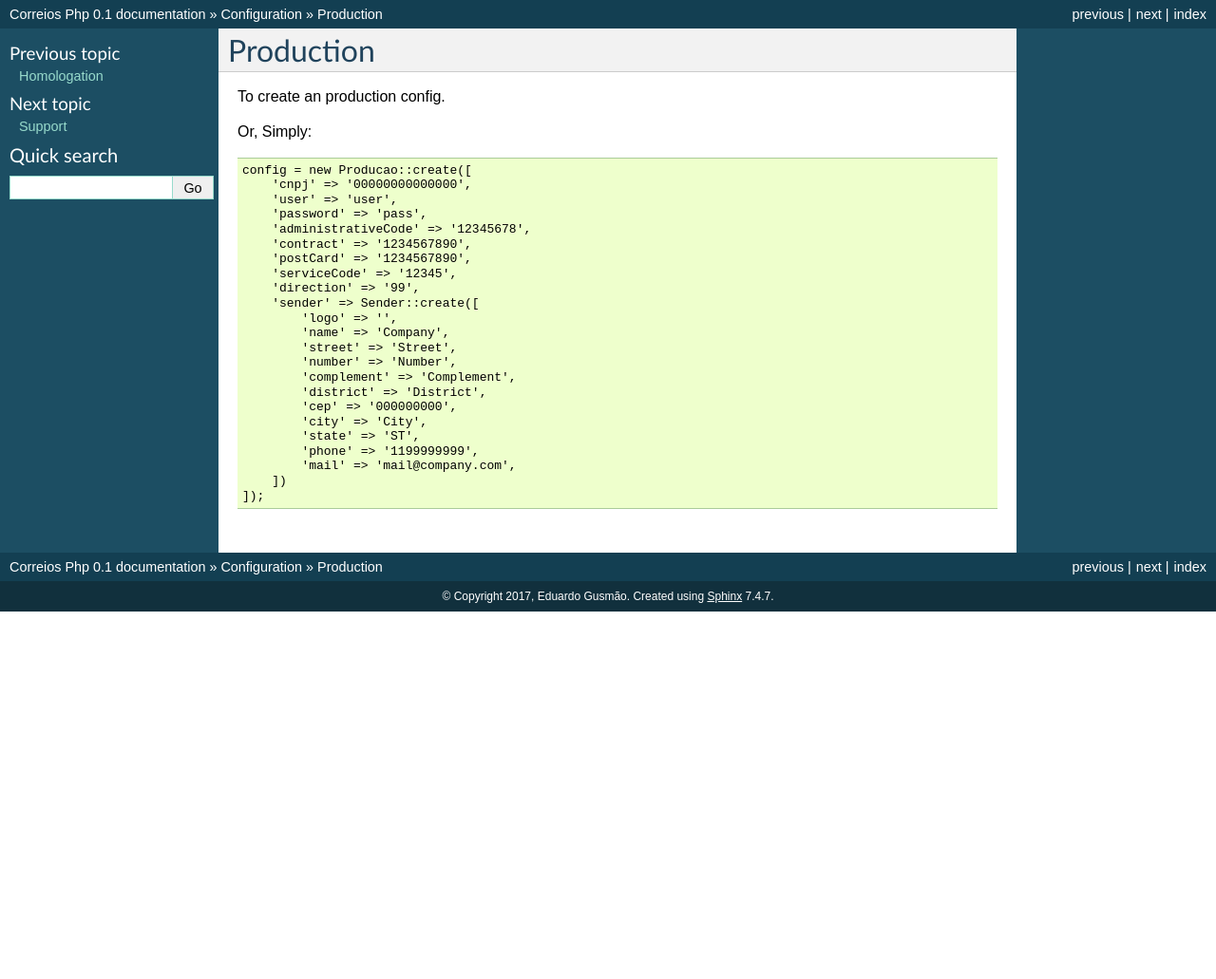
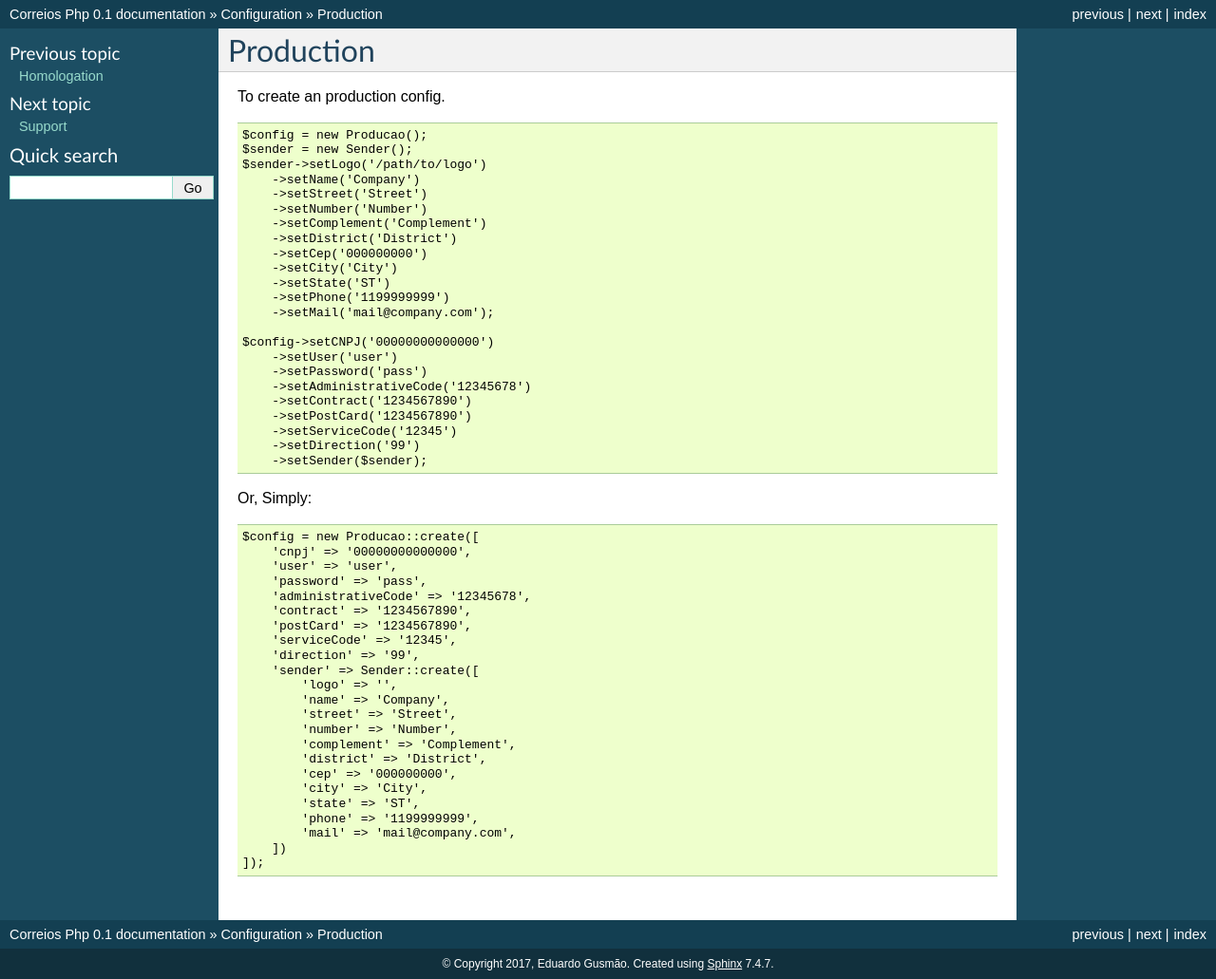
Before and after one commit to eduardokum/correios-php, a Sphinx documentation site: the page built from docs/source/configuration/production.rst, in a window 1280 px wide. Shown: the whole page at 95% size. Built offline with Sphinx 7.4.7, drawn with Linux system fonts in a browser that asks for light colours; before the commit the page ends 900 px from its top, so only the background shows below that.

Commit message:
ajuste configs

```diff
--- a/docs/source/configuration/homologation.rst
+++ b/docs/source/configuration/homologation.rst
@@ -4,4 +4,5 @@
 To create an config configuration, just instantiate the object or simply pass null to the classes.
 
 .. code-block:: php
+
     $config = new Homologacao();
--- a/docs/source/configuration/production.rst
+++ b/docs/source/configuration/production.rst
@@ -4,6 +4,7 @@
 To create an production config.
 
 .. code-block:: php
+
     $config = new Producao();
     $sender = new Sender();
     $sender->setLogo('/path/to/logo')
@@ -28,11 +29,12 @@
         ->setDirection('99')
         ->setSender($sender);
 
+
 Or, Simply:
 
 .. code-block:: php
 
-    config = new Producao::create([
+    $config = new Producao::create([
         'cnpj' => '00000000000000',
         'user' => 'user',
         'password' => 'pass',
```
